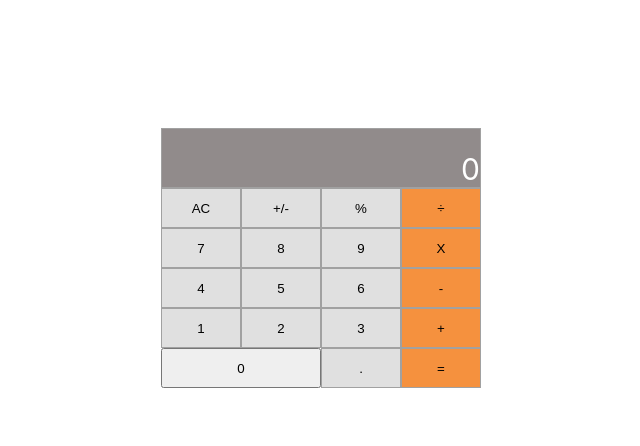
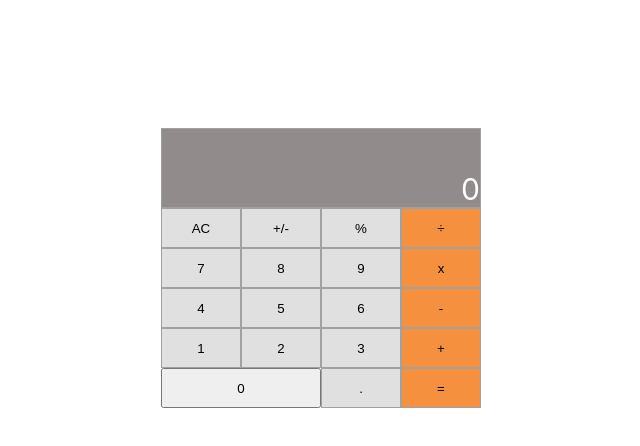
Before and after one commit to kessio-microverse-projects/MathMagicians, a React (Create React App) app: page / in a window 1280 px wide. Shown: the top 446 px of the page, without its empty margins (191-831 px from the left). Built offline with nearby package versions, Linux system fonts and the light colour scheme.

Commit message:
Add calculator event fro calculations

```diff
--- a/package.json
+++ b/package.json
@@ -8,6 +8,7 @@
     "@testing-library/user-event": "^13.5.0",
     "big-js": "^3.1.3",
     "big.js": "^6.2.1",
+    "prop-types": "^15.8.1",
     "react": "^18.2.0",
     "react-dom": "^18.2.0",
     "react-scripts": "5.0.1",
--- a/src/App.css
+++ b/src/App.css
@@ -25,7 +25,7 @@
   width: 320px;
   background-color: #918b8b;
   border: 1px solid rgb(161, 161, 161);
-  height: 60px;
+  min-height: 80px;
   color: #fff;
   font-size: 30px;
   float: right;
--- a/src/components/Calculator.js
+++ b/src/components/Calculator.js
@@ -1,5 +1,6 @@
 import React, { Component } from 'react';
-import Calculate from '../logic/Calculate';
+import calculate from '../logic/calculate';
+import DisplayValues from './DisplayValues';
 
 export default class Calculator extends Component {
   constructor(props) {
@@ -7,22 +8,25 @@ export default class Calculator extends Component {
     this.state = {
       total: 0,
       operation: '',
-      next: ''
+      next: '',
     };
   }
 
   clickOperations = (event) => {
-    event.preventDefault();
-    this.setState((obj) => Calculate(obj,event.target.value))
+    this.setState((obj) => calculate(obj, event.target.value));
   }
 
   render() {
-    const {total, operation, next} = this.state;
+    const { total, operation, next } = this.state;
     return (
       <div>
         <div className="appCalculator">
           <div className="grid-container">
-            <div className="screen-input"><span className="text-display">0</span></div>
+            <div className="screen-input">
+              <span className="text-display">
+                <DisplayValues total={total} operation={operation} next={next} />
+              </span>
+            </div>
           </div>
           <div className="grid-container">
             <input type="button" onClick={this.clickOperations} value="AC" className="same-size-btn" />
@@ -34,7 +38,7 @@ export default class Calculator extends Component {
             <input type="button" onClick={this.clickOperations} value="7" className="same-size-btn" />
             <input type="button" onClick={this.clickOperations} value="8" className="same-size-btn" />
             <input type="button" onClick={this.clickOperations} value="9" className="same-size-btn" />
-            <input type="button" onClick={this.clickOperations} className="same-size-btn orange" value="X" />
+            <input type="button" onClick={this.clickOperations} className="same-size-btn orange" value="x" />
           </div>
           <div className="grid-container">
             <input type="button" onClick={this.clickOperations} value="4" className="same-size-btn" />
--- /dev/null
+++ b/src/components/DisplayValues.js
@@ -0,0 +1,30 @@
+import React, { Component } from 'react';
+import propTypes from 'prop-types';
+
+export default class DisplayValues extends Component {
+  constructor(props) {
+    super(props);
+    this.state = {};
+  }
+
+  render() {
+    const { total, operation, next } = this.props;
+    return (
+      <div>
+        {total}
+        {operation}
+        {next}
+      </div>
+    );
+  }
+}
+DisplayValues.propTypes = {
+  total: propTypes.number,
+  operation: propTypes.string,
+  next: propTypes.string,
+};
+DisplayValues.defaultProps = {
+  total: 0,
+  operation: '',
+  next: '',
+};
```
Also changed, not shown: 1 other file (tests, documents, lock files or other folders).
